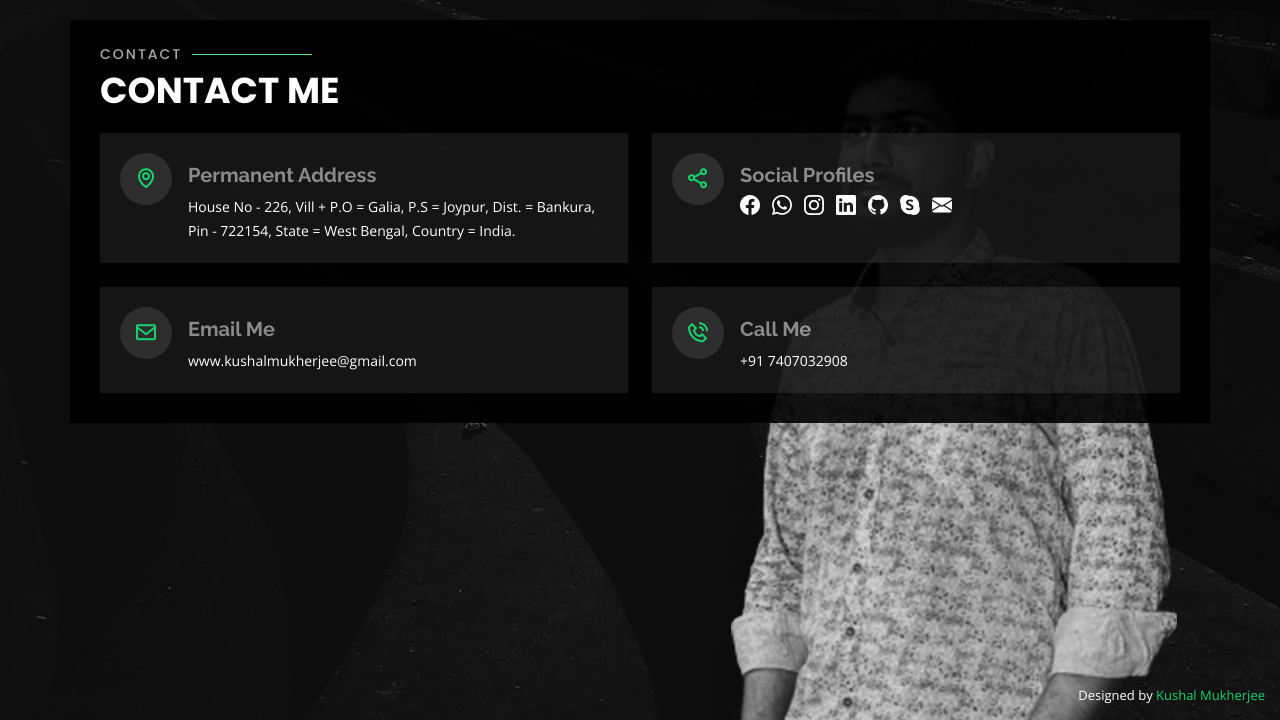
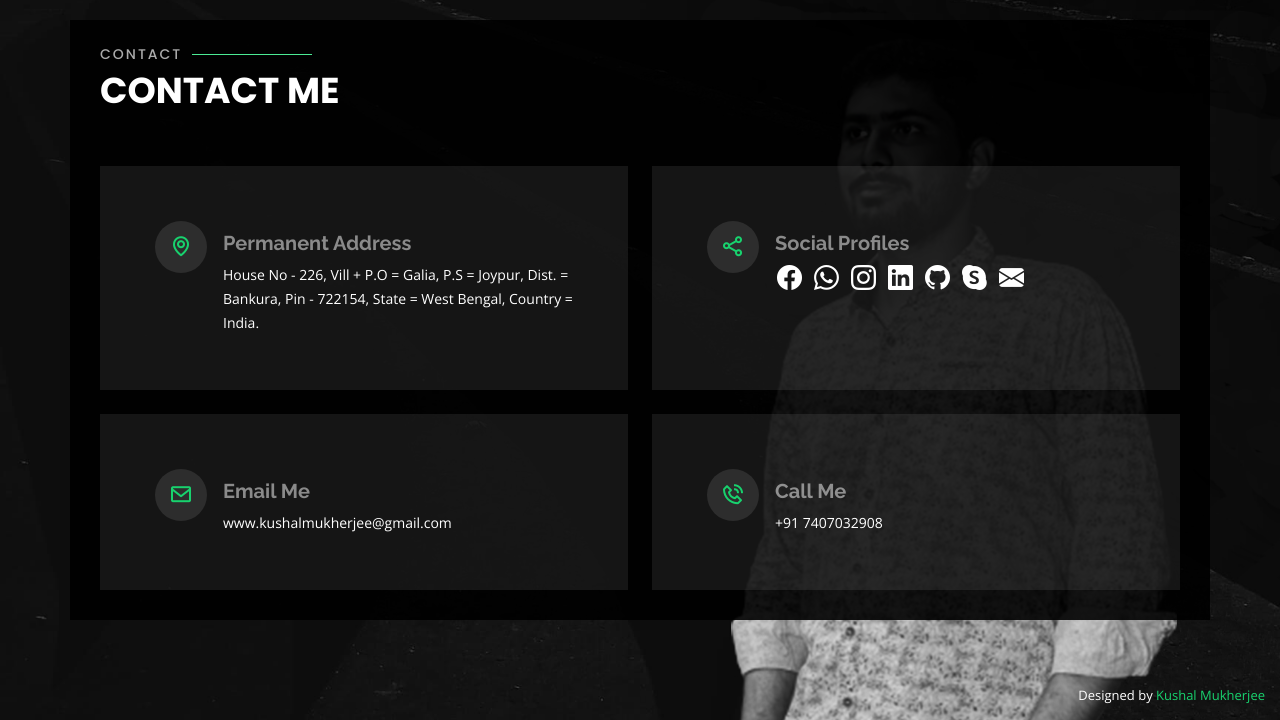
Before and after one commit to mrkushal-web/portfolio, a PHP site: page / in a window 1280 px wide, after a click on "Contact". Shown: the part 80-800 px from the top of the page. Run offline with PHP 8.4, Linux system fonts and the light colour scheme; some libraries are stand-ins or nearby versions.

Commit message:
style.........

```diff
--- a/assets/css/style.css
+++ b/assets/css/style.css
@@ -1012,9 +1012,13 @@ section .container {
 --------------------------------------------------------------*/
 .contact .info-box {
   color: #444444;
-  padding: 20px;
+  padding: 55px;
   width: 100%;
   background: rgba(255, 255, 255, 0.08);
+}
+
+.contact .info-box:hover{
+  background: #18d26f34;
 }
 
 .contact .info-box i.bx {
@@ -1042,13 +1046,13 @@ section .container {
 }
 
 .contact .info-box .social-links {
-  margin: 5px 0 0 68px;
+  margin: 10px 0 0 70px;
   display: flex;
   flex-flow: wrap;
 }
 
 .contact .info-box .social-links a {
-  font-size: 20px;
+  font-size: 25px;
   display: inline-block;
   color: #fff;
   line-height: 1;
--- a/index.html
+++ b/index.html
@@ -724,15 +724,13 @@
                 <p>Contact Me</p>
             </div>
 
-            <div class="row mt-2">
+            <div class="row mt-5">
 
                 <div class="col-md-6 d-flex align-items-stretch">
                     <div class="info-box">
                         <i class="bx bx-map"></i>
                         <h3>Permanent Address</h3>
-                        <p>House No - 226, Vill + P.O = Galia, P.S = Joypur, Dist. = Bankura, Pin - 722154, State = West
-                            Bengal,
-                            Country = India.</p>
+                        <p>House No - 226, Vill + P.O = Galia, P.S = Joypur, Dist. = Bankura, Pin - 722154, State = West Bengal, Country = India.</p>
                     </div>
                 </div>
 
```
